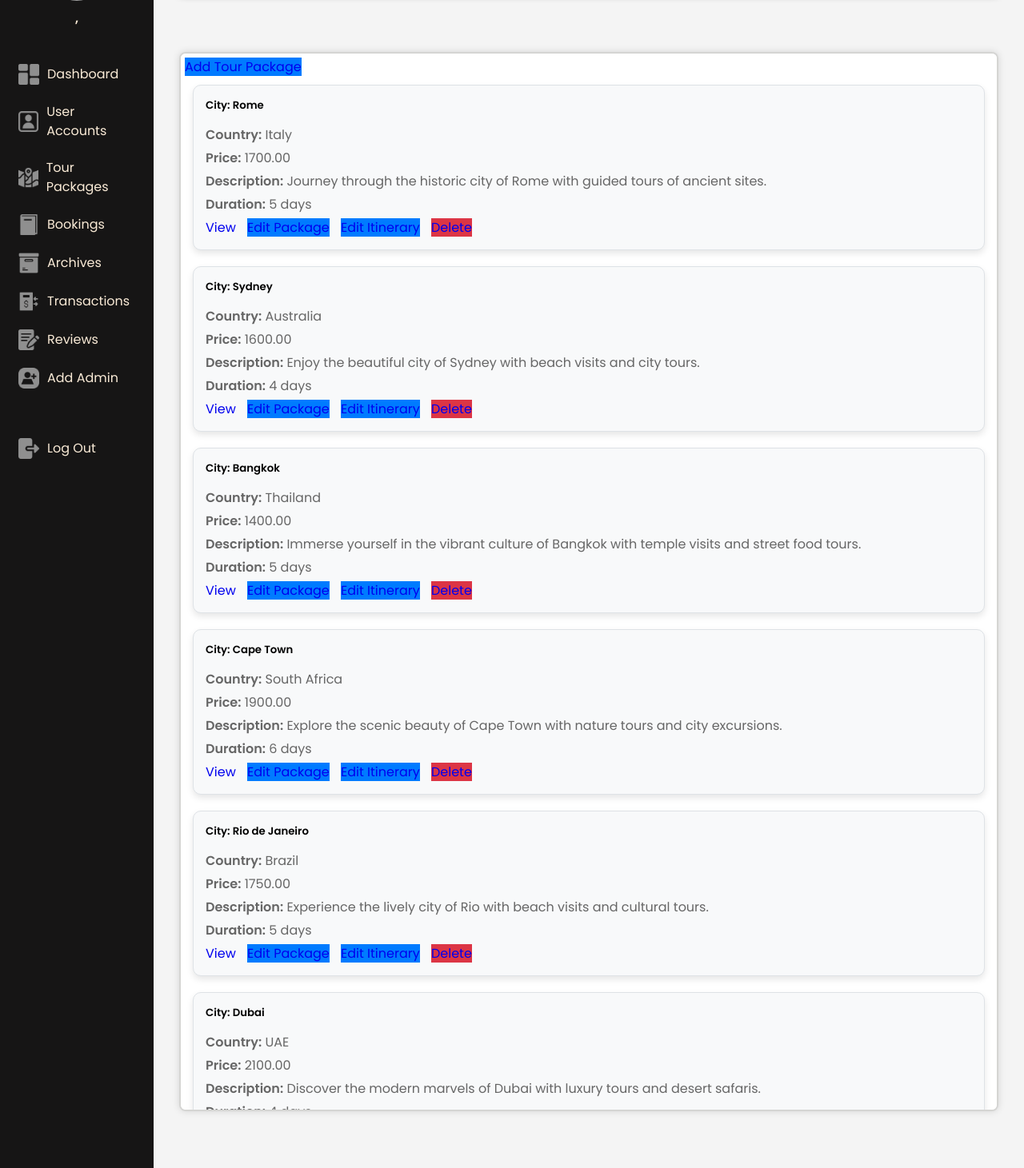
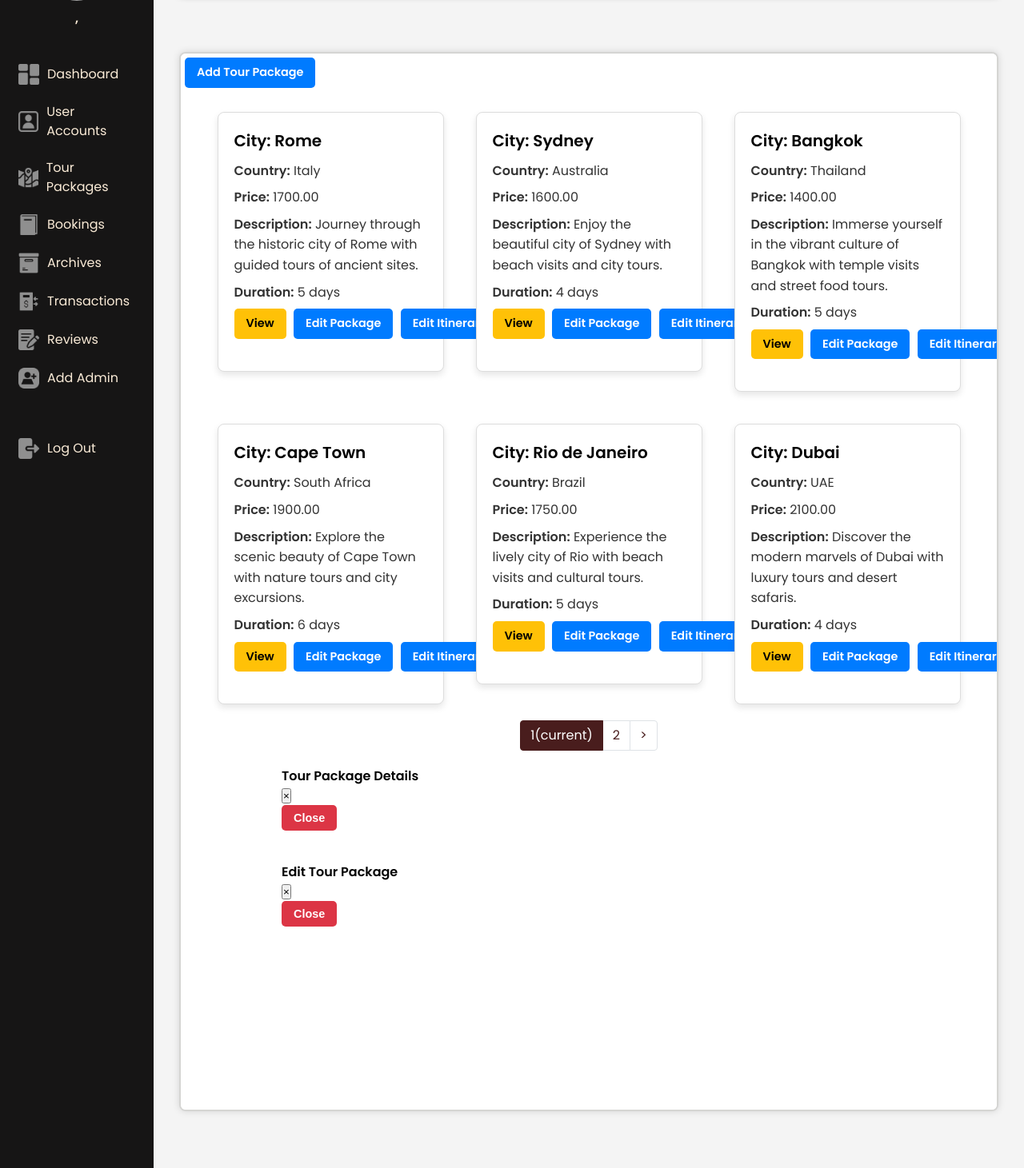
Before and after one commit to waway647/travelagency, a CodeIgniter app: page /GitHub/index.php/admincontroller/showTourPackages in a window 1280 px wide. Shown: the part 155-1616 px from the top of the page at 80% size. Run offline with CodeIgniter, Linux system fonts and the light colour scheme; data comes from the database, SQL or seed files in the repository; grey boxes are pictures that could not be loaded.

Commit message:
modified

```diff
--- a/css/adminStyle.css
+++ b/css/adminStyle.css
@@ -684,7 +684,7 @@
 }
 
 /* Add Tour Package Button */
-/* .btn-primary {
+.btn-primary {
     background-color: #007bff;
     color: white;
     padding: 10px 20px;
@@ -702,7 +702,7 @@
     background-color: #0056b3;
 }
 
-/* Card Layout
+/* Card Layout */
 .row {
     display: flex;
     flex-wrap: wrap;
@@ -713,10 +713,10 @@
 .col-md-4 {
     flex: 0 0 30%;
     max-width: 30%;
-} */
+}
 
 /* Card Styling */
-/* .tour-card {
+.tour-card {
     background-color: white;
     border: 1px solid #ddd;
     border-radius: 8px;
@@ -739,9 +739,9 @@
 .tour-card .tour-p-container {
     font-size: 0.95em;
     line-height: 1.6;
-} */
+}
 
-/* /* Buttons
+/* Buttons */
 .btn {
     font-size: 0.9em;
     font-weight: 600;
@@ -780,84 +780,7 @@
 .btn-danger:hover {
     background-color: #c82333;
 }
- */
-/* Modal Styles */
-.modal-content {
-    border-radius: 10px;
-    box-shadow: 0 5px 15px rgba(0, 0, 0, 0.3);
-  }
-
-  .modal-header {
-    background-color: #007bff;
-    color: white;
-    border-top-left-radius: 10px;
-    border-top-right-radius: 10px;
-  }
-
-  .modal-header .close {
-    color: white;
-    opacity: 1;
-  }
-
-  .modal-body {
-    padding: 20px;
-    font-size: 16px;
-  }
-
-  .modal-footer {
-    border-top: none;
-    padding: 15px;
-  }
-
-  .modal-footer .btn {
-    border-radius: 5px;
-  }
-
-  /* Button Styles */
-  .btn-primary {
-    background-color: #007bff;
-    border-color: #007bff;
-  }
-
-  .btn-primary:hover {
-    background-color: #0056b3;
-    border-color: #004085;
-  }
-
-  .btn-danger {
-    background-color: #dc3545;
-    border-color: #dc3545;
-  }
-
-  .btn-danger:hover {
-    background-color: #c82333;
-    border-color: #bd2130;
-  }
-
-  /* Tour Card Styles */
-  .tour-card {
-    background-color: #f8f9fa;
-    border: 1px solid #dee2e6;
-    border-radius: 10px;
-    padding: 15px;
-    margin-bottom: 20px;
-    box-shadow: 0 4px 8px rgba(0, 0, 0, 0.1);
-  }
-
-  .tour-card h5 {
-    margin-bottom: 15px;
-  }
-
-  .tour-p-container p {
-    margin: 5px 0;
-  }
-
-  .tour-card .btn {
-    margin-right: 10px;
-    margin-bottom: 10px;
-  }
-
-/* /* Pagination
+/* Pagination
 #pagination2 {
     display: flex;
     gap: 10px;
@@ -875,7 +798,7 @@
 #pagination2 a:hover {
     background-color: #f5f5f5;
 }
- */
+
 /*Create Admin Styles*/
 
 
```
